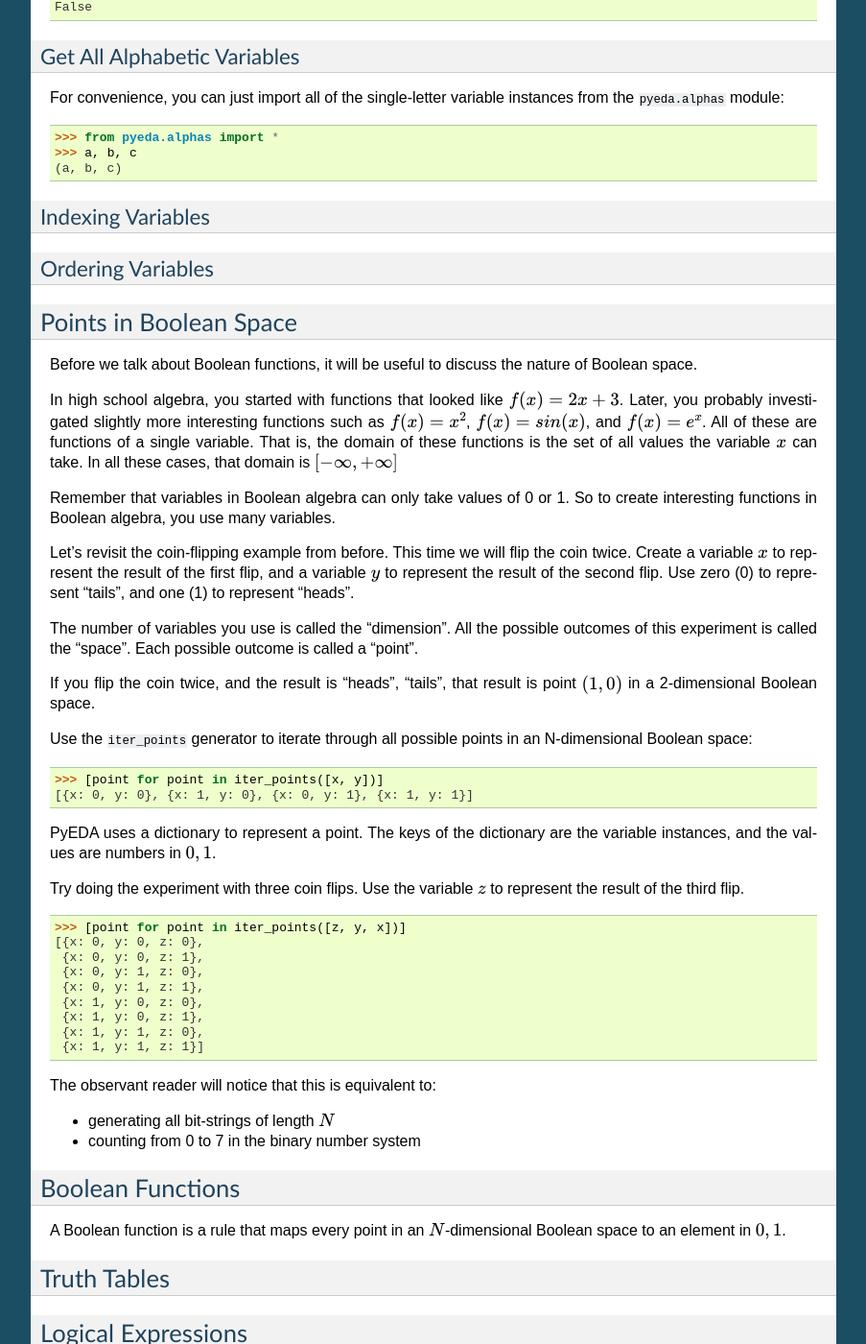
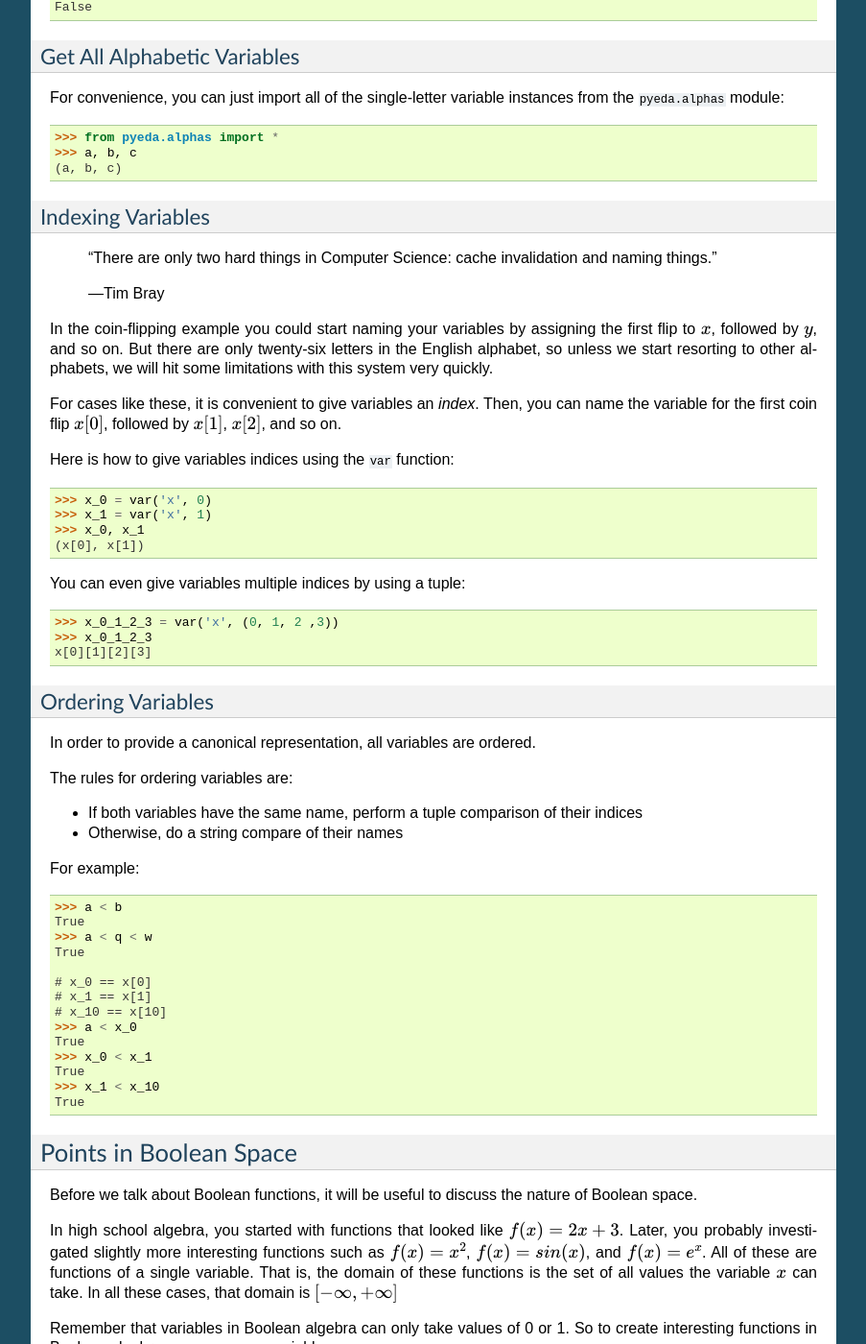
Before and after one commit to cjdrake/pyeda, a Sphinx documentation site: the page built from doc/source/boolalg.rst, in a window 1280 px wide and 1400 px high, scrolled down 3336 px. Shown: the whole window at 96% size, without its empty margins (198-1101 px from the left). Built offline with Sphinx 7.4.7, drawn with Linux system fonts in a browser that asks for light colours; some of the changed text lies outside the part shown.

Commit message:
Add additional sections on Boolean Algebra

```diff
--- a/doc/source/boolalg.rst
+++ b/doc/source/boolalg.rst
@@ -253,8 +253,60 @@ instances from the ``pyeda.alphas`` module::
 Indexing Variables
 ------------------
 
+   "There are only two hard things in Computer Science: cache invalidation and naming things."
+
+   -- Tim Bray
+
+In the coin-flipping example you could start naming your variables by assigning
+the first flip to :math:`x`, followed by :math:`y`, and so on.
+But there are only twenty-six letters in the English alphabet,
+so unless we start resorting to other alphabets,
+we will hit some limitations with this system very quickly.
+
+For cases like these, it is convenient to give variables an *index*.
+Then, you can name the variable for the first coin flip :math:`x[0]`,
+followed by :math:`x[1]`, :math:`x[2]`, and so on.
+
+Here is how to give variables indices using the ``var`` function::
+
+   >>> x_0 = var('x', 0)
+   >>> x_1 = var('x', 1)
+   >>> x_0, x_1
+   (x[0], x[1])
+
+You can even give variables multiple indices by using a tuple::
+
+   >>> x_0_1_2_3 = var('x', (0, 1, 2 ,3))
+   >>> x_0_1_2_3
+   x[0][1][2][3]
+
 Ordering Variables
 ------------------
+
+In order to provide a canonical representation, all variables are ordered.
+
+The rules for ordering variables are:
+
+* If both variables have the same name,
+  perform a tuple comparison of their indices
+* Otherwise, do a string compare of their names
+
+For example::
+
+   >>> a < b
+   True
+   >>> a < q < w
+   True
+
+   # x_0 == x[0]
+   # x_1 == x[1]
+   # x_10 == x[10]
+   >>> a < x_0
+   True
+   >>> x_0 < x_1
+   True
+   >>> x_1 < x_10
+   True
 
 
 Points in Boolean Space
@@ -324,11 +376,17 @@ Boolean Functions
 =================
 
 A Boolean function is a rule that maps every point in an :math:`N`-dimensional
-Boolean space to an element in :math:`{0, 1}`.
+Boolean space to an element in :math:`\{0, 1\}`.
 
+Boolean Function Interface
+--------------------------
 
-Truth Tables
-============
-
-Logical Expressions
-===================
+.. autoclass:: pyeda.boolfunc.Function
+   :members: support, inputs, top, degree, cardinality
+             iter_domain, iter_image, iter_relation, iter_ones, iter_zeros,
+             reduce, restrict, vrestrict, compose,
+             satisfy_one, satisfy_all, satisfy_count,
+             iter_cofactors, cofactors,
+             is_neg_unate, is_pos_unate, is_binate,
+             smoothing, consensus, derivative
+   :member-order: bysource
```
